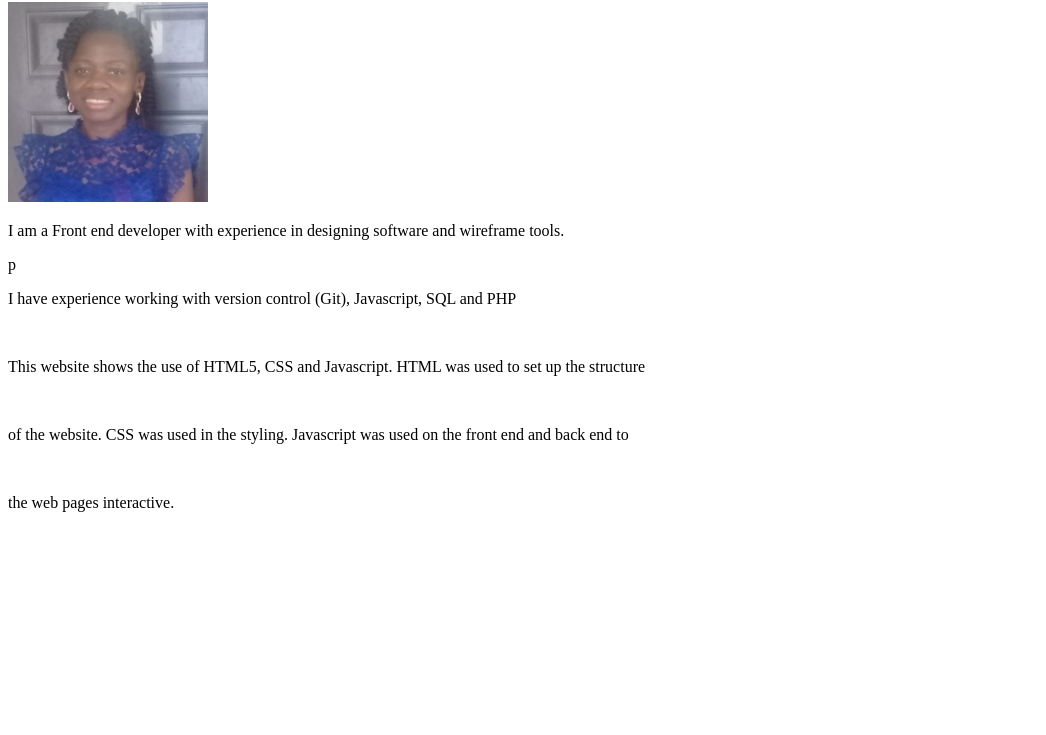
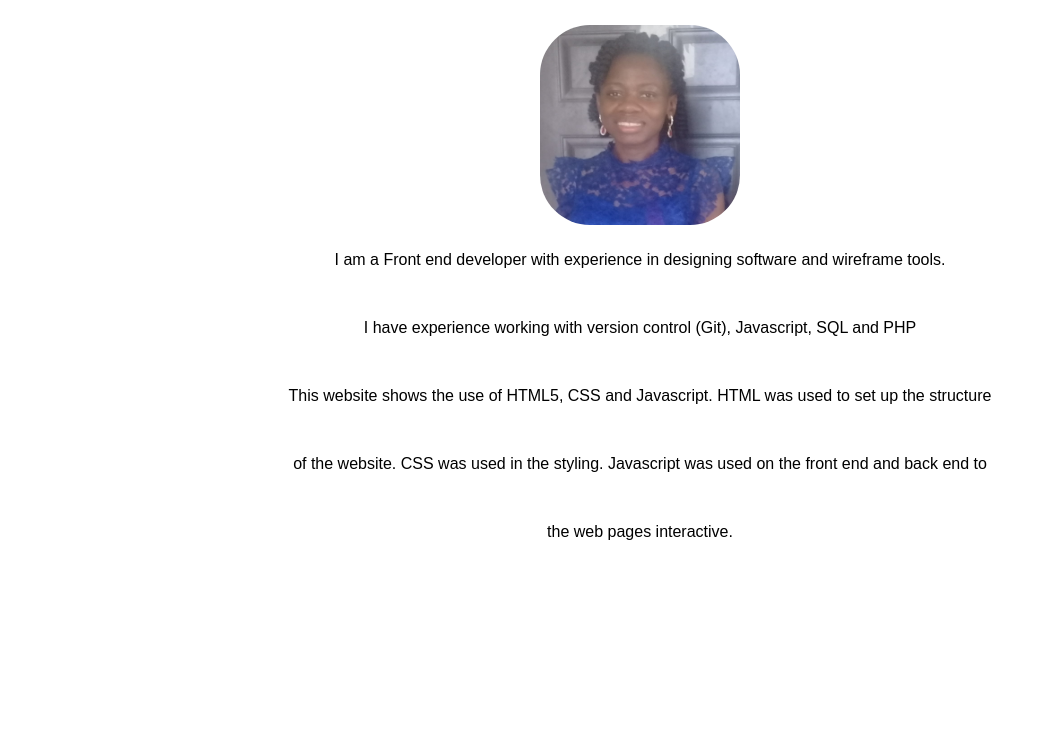
Before and after one commit to debbie24-create/portfolio_exercise, a website: page public/about.html in a window 1280 px wide. Shown: the part 65-800 px from the top of the page, without its empty margins (0-1046 px from the left). Drawn offline with Linux system fonts and the light colour scheme.

Commit message:
commit files

```diff
--- a/public/about.html
+++ b/public/about.html
@@ -4,14 +4,17 @@
     <meta charset="UTF-8">
     <meta http-equiv="X-UA-Compatible" content="IE=edge">
     <meta name="viewport" content="width=device-width, initial-scale=1.0">
+    <link rel="stylesheet" href="css/demo.css">
     <title>Document</title>
 </head>
-<body>
-    <h2>About page</h2>
+<body class="about">
+    <h1>About page</h1>
 
-    <img src="images/debbie.jpg" alt="Picture of Deborah" width= "200" height="200">
+    <div class="img-container">
+        <img src="images/debbie.jpg" alt="Picture of Deborah">
+    </div>
 
-    <p>I am a Front end developer with experience in designing software and wireframe tools.</p>p<br>
+    <p>I am a Front end developer with experience in designing software and wireframe tools.</p><br>
     <p>I have experience working with version control (Git), Javascript, SQL and PHP</p><br>
 
     <p>This website shows the use of HTML5, CSS and Javascript. HTML was used to set up the structure </p><br>
--- a/public/css/demo.css
+++ b/public/css/demo.css
@@ -7,17 +7,22 @@
     font-family: Arial, Helvetica, sans-serif;
   }
 
+  .img-container {
+    display: flex;
+    justify-content: center;
+  }
+
   img {
-    width: 100px;
+    width: 200px;
+    height: 200px;
     border-radius: 50px;
-    float: left;
     margin: 10px;
   }
   /* Code gotten from W3school website*/
   /* Style the side navigation */
   .sidenav {
     height: 100%;
-    width: 0;
+    width: 200px;
     position: fixed;
     z-index: 1;
     top: 0;
@@ -69,3 +74,7 @@
     margin-left: 200px;
     padding-left: 20px;
   }
+
+  .about p, .about h1 {
+    text-align: center;
+  }
```
Also changed, not shown: public/chat.html (+1 -1 lines).
